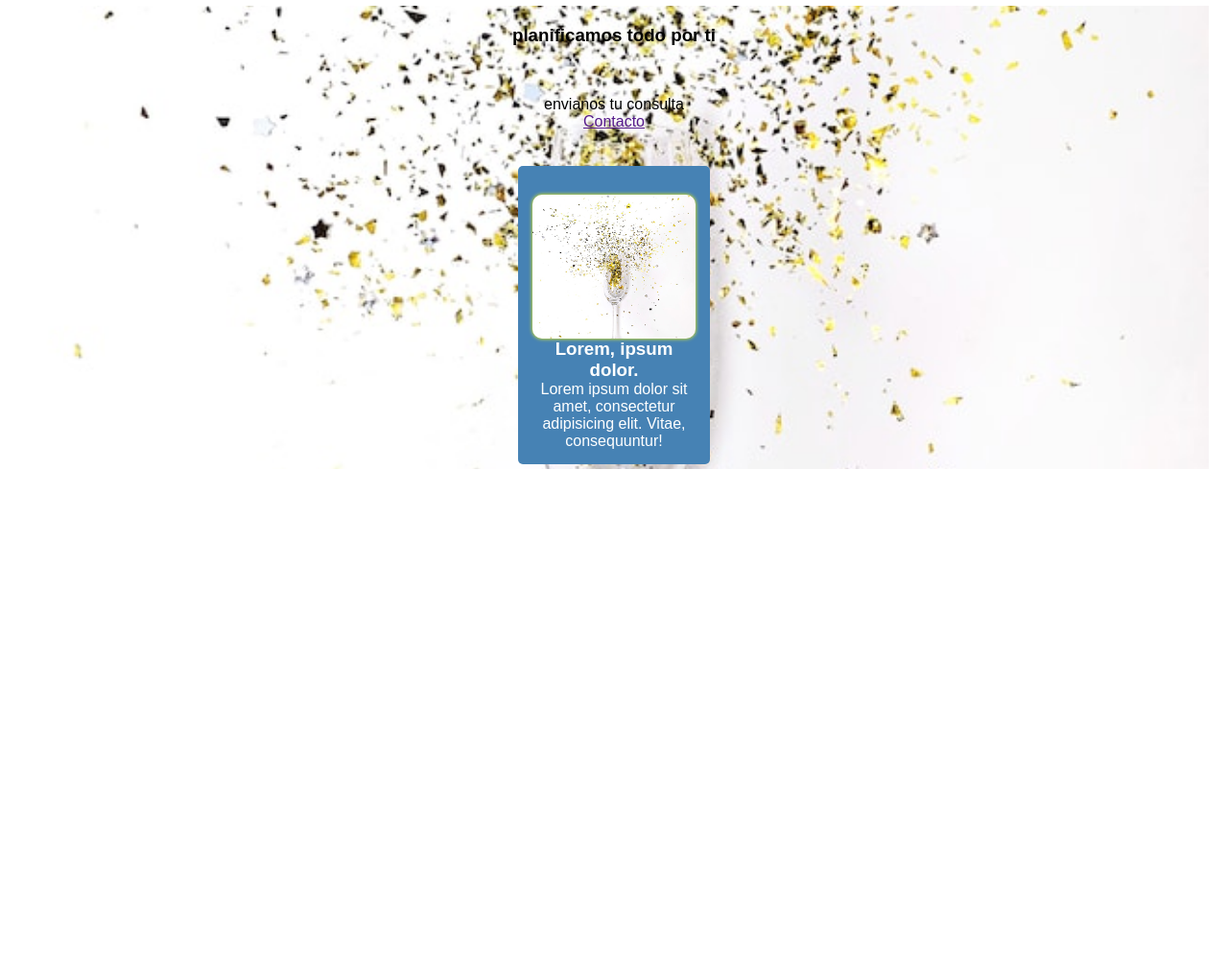
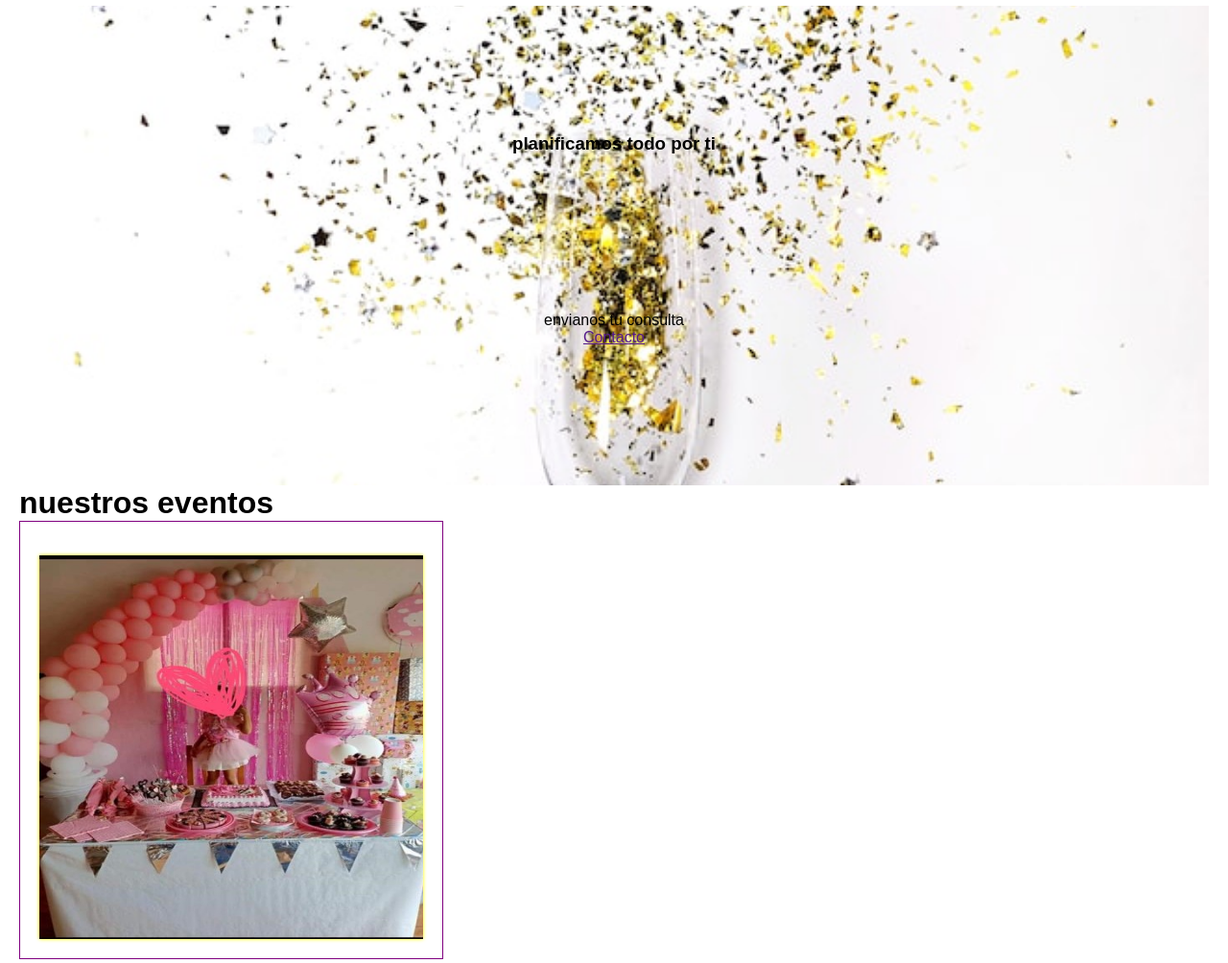
Before and after one commit to Jwruiz/agencia-festejos, a plain HTML site: page index.html in a window 1280 px wide. Shown: the part 84-1088 px from the top of the page at 96% size. Before the commit the page ends 800 px from the top, so only its background shows below. Drawn offline with Linux system fonts and the light colour scheme.

Commit message:
incorporacion de slider

```diff
--- a/css/banner.css
+++ b/css/banner.css
@@ -9,18 +9,19 @@
   }
   .bg_img{
     background-image: url(/img/banner_confeti.jpg);
-    background-repeat: no-repeat;
+  /*   background-repeat: no-repeat; */
     background-position: center center;
-   /*  background-attachment: fixed; */
+    background-attachment: fixed;
     background-size: cover;
 
 
   }
   .banner {
     width: 100%;
-    height: 100%;
+   /*  height: 100%; */
     display: flex;
     flex-direction: column;
+    height: 500px;
     z-index: -1;
 
 
--- /dev/null
+++ b/css/slider.css
@@ -0,0 +1,33 @@
+.conteiner-slider {
+/*     display: flex;
+    align-items: center;
+    gap: 40px;
+    max-width: 1200px;
+    padding: 0px 40px; */
+    display: inline-block;
+    align-items: center;
+    margin: auto;
+    border: 1px solid purple;
+    padding: 20px;
+}
+.conteiner-slider img {
+    /* display: inline-block;
+    align-items: center; */
+    width: 400px;
+    height: 400px;
+}
+/*
+
+.slider-izquierdo, .slider-derecho {
+    width: 5%;
+
+}
+.slider-izquierdo img, .slider-derecho img {
+    width: 100%;
+}
+.slider-screen {
+    width: 90%;
+}
+.slider-screen img {
+    width: 100%;
+} */
--- a/index.html
+++ b/index.html
@@ -10,7 +10,7 @@
     <title>Js Eventos y Festejos</title>
 
   </head>
-  <body>
+  <body onload="interval()">
     <header class="header">
       <nav class="nav">
         <!-- <a href="#" class="logo nav-link">Logo</a> -->
@@ -39,34 +39,45 @@
         </ul>
       </nav>
     </header>
-    <main class="bg_img">
+    <main class="">
 
-      <section class="banner">
+      <section class="banner bg_img">
         <h3 class="banner_title">planificamos todo por ti</h3>
         <!-- <p><a href="">preguntame...</a></p> -->
         <div class="formular_conteiner">
           <p>envianos tu consulta</p>
           <p><a href="">Contacto</a></p>
-          <!--  <label class="fomular" for="">
-            <input type="text" placeholder="preguntame">
-            <br>
-            <br>
-            <button>enviar</button>
-          </label> -->
         </div>
       </section>
+      <h1>nuestros eventos</h1>
       <section>
-    <div class="container_card">
+        <div class="conteiner-slider">
+          <img src="" alt="" id="slide">
+        </div>
+
+      </section>
+      <!--  <div class="contenedor-slider">
+         <div class="slider-izquierdo">
+           <img src="img/fiestamicky-2.jpg" alt="">
+         </div>
+
+         <div class="slider-screen">
+           <img name="Imagenes">
+         </div>
+
+         <div class="slider-derecho">
+           <img src="img/fiestanena-3.jpg" alt="">
+         </div>
+       </div> -->
+      <!--     <div class="container_card">
         <div class="card">
                     <img src="/img/banner_confeti.jpg" alt="">
                     <div class="info">
                         <h3>Lorem, ipsum dolor.</h3>
                         <p>Lorem ipsum dolor sit amet, consectetur adipisicing elit. Vitae, consequuntur!</p>
-              </div>
-
-
-    </section>
+                    </div>  -->
 
     </main>
+    <script src="./src/slider.js"></script>
   </body>
   </html>
--- /dev/null
+++ b/src/slider.js
@@ -0,0 +1,17 @@
+const arrayImg = [
+    './img/fiestanena-5.jpg',
+    './img/fiestanena-3.jpg',
+    './img/fiestanena-5.jpg'
+];
+
+const img = document.querySelector('#slide');
+let i = 0;
+
+const slideShow = () => {
+    img.src = arrayImg[i]
+    i = (i < arrayImg.length -1)? i+1 : 0
+};
+
+const interval = () => {
+    setInterval(slideShow, 1000)
+}
--- a/styles.css
+++ b/styles.css
@@ -1,6 +1,7 @@
 @import url('https://fonts.googleapis.com/css2?family=Dancing+Script:wght@500&display=swap');
 @import url(css/banner.css);
 @import url(css/card.css);
+@import url(css/slider.css);
 
 * {
   margin: 0;
@@ -21,6 +22,7 @@ body {
   top: 0;
   left: 0;
   border: 1px solid lightgrey;
+  z-index: 2;
 }
 
 .nav {
@@ -119,7 +121,7 @@ img{
     width: 100%;
     padding: 20px 0;
 
-    height: calc(40% - 60px);
+    height: calc(100% - 60px);
    /*  overflow-y: auto; */
 
     left: 100%;
```
Also changed, not shown: img/fiestamicky-2.jpg (added), img/fiestanena-3.jpg (added), img/fiestanena-5.jpg (added). Lines whose indentation alone changed are shown as unchanged.
